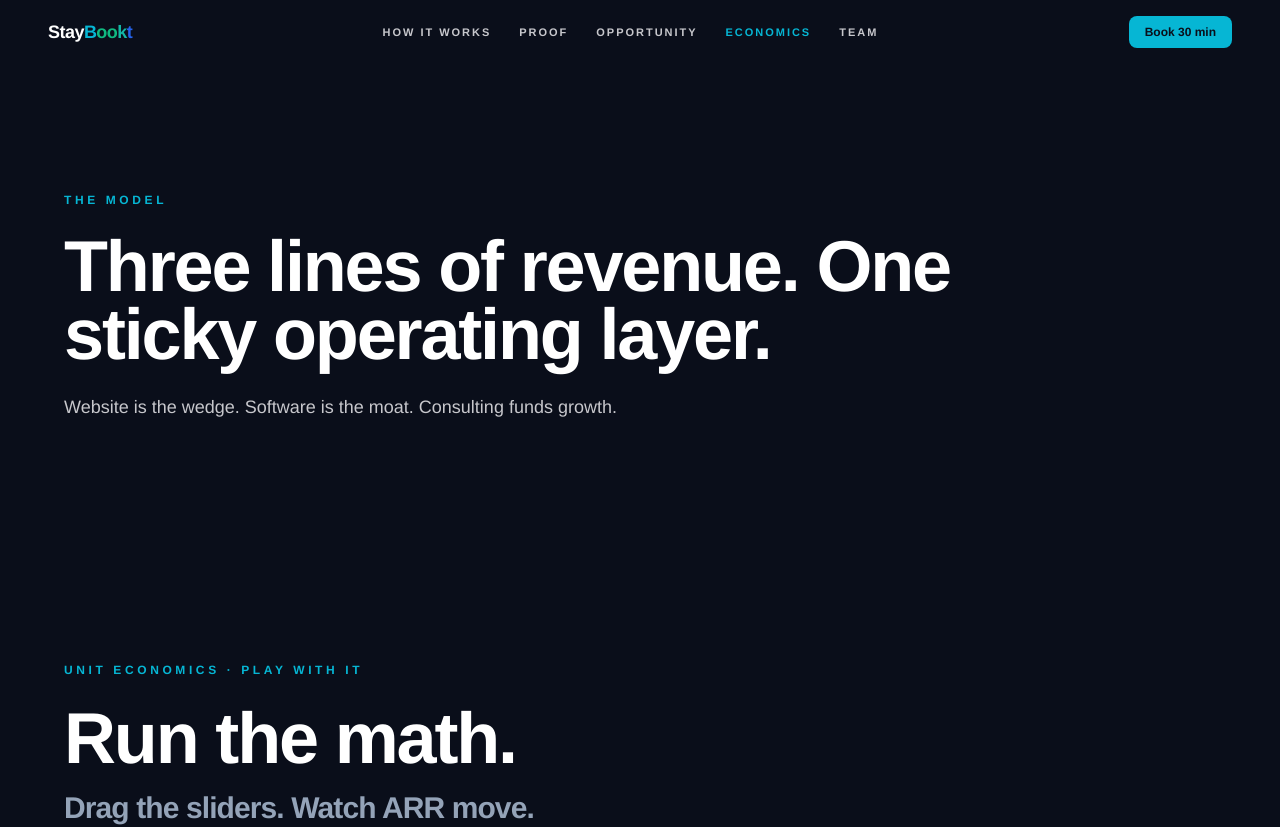
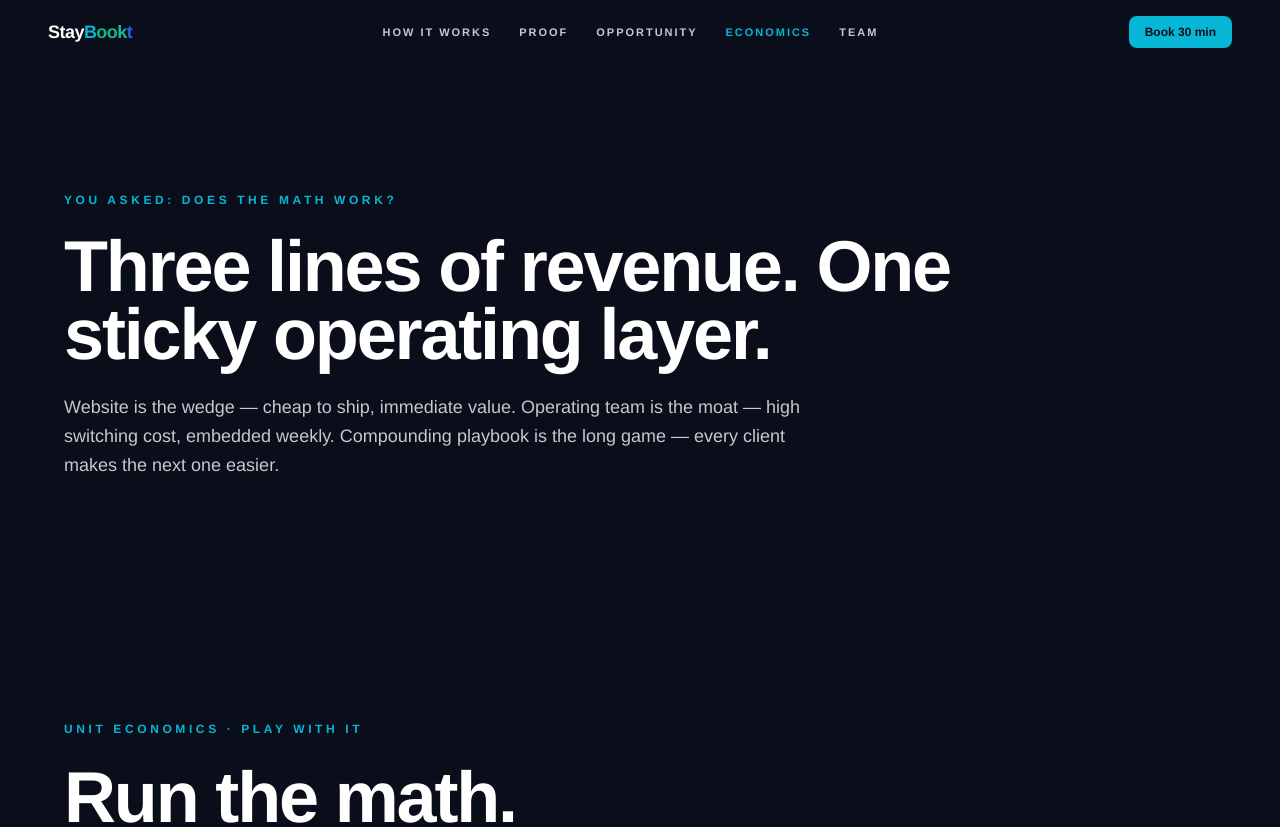
Before and after one commit to staybookt/staybookt-investor, a Next.js app: page /economics in a window 1280 px wide. Shown: the top 827 px of the page. Built offline with nearby package versions, Linux system fonts and the light colour scheme.

Commit message:
Add files via upload

```diff
--- a/app/economics/page.tsx
+++ b/app/economics/page.tsx
@@ -11,9 +11,9 @@ export default function EconomicsPage() {
       <TopNav active="economics" />
       <div className="pt-20">
         <PageHeader
-          eyebrow="The model"
+          eyebrow="You asked: does the math work?"
           title="Three lines of revenue. One sticky operating layer."
-          sub="Website is the wedge. Software is the moat. Consulting funds growth."
+          sub="Website is the wedge — cheap to ship, immediate value. Operating team is the moat — high switching cost, embedded weekly. Compounding playbook is the long game — every client makes the next one easier."
         />
         <UnitEconomics />
         <PricingV3 />
```
